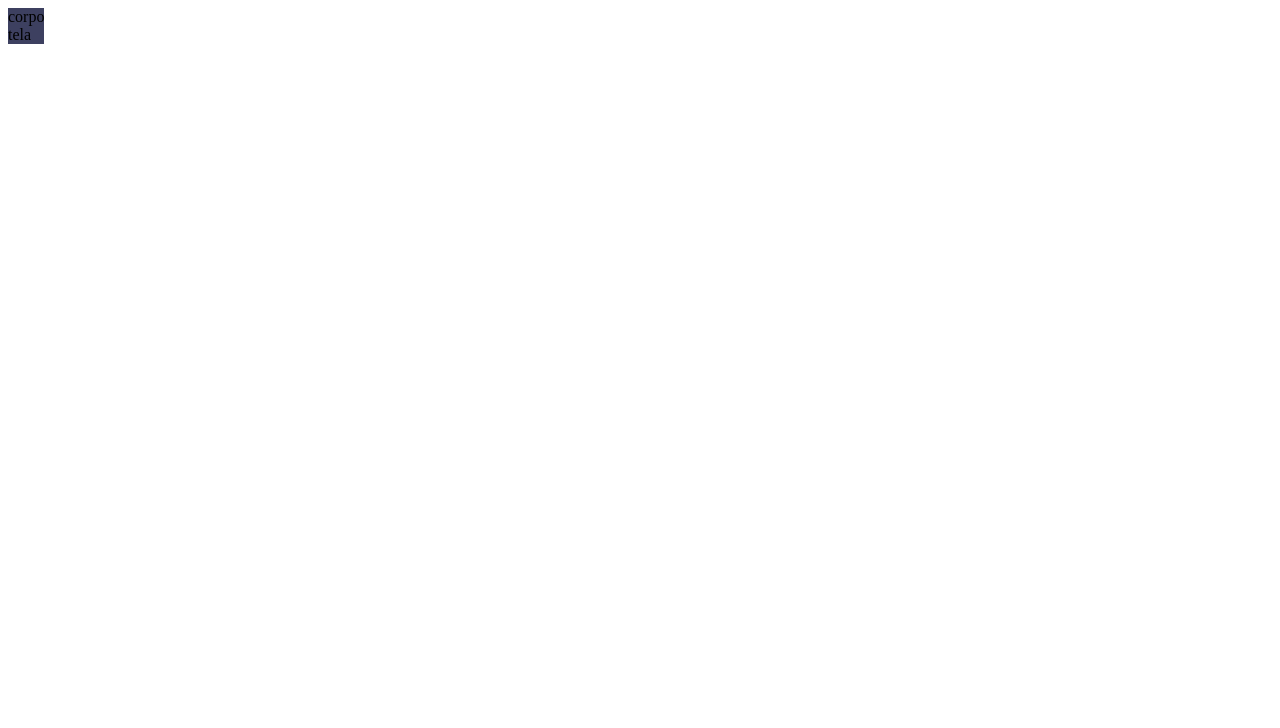
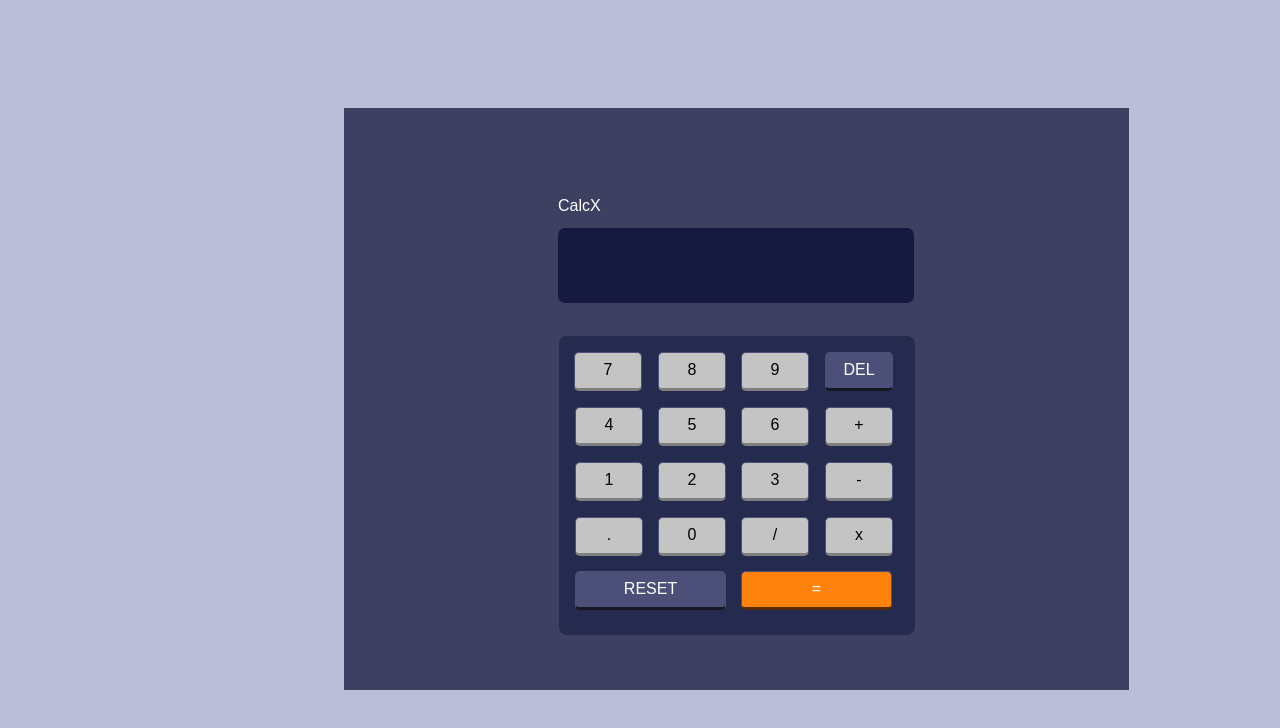
Before and after one commit to HelloErick10/calculadora-html, a plain HTML site: page index.html in a window 1280 px wide. Drawn offline with Linux system fonts and the light colour scheme.

Commit message:
Add files via upload

```diff
--- a/index.html
+++ b/index.html
@@ -5,17 +5,35 @@
     <meta http-equiv="X-UA-Compatible" content="IE=edge">
     <meta name="viewport" content="width=device-width, initial-scale=1.0">
     <link rel="stylesheet" href="styles/reset.css">
+    <link rel="stylesheet" href="styles/normalize.css">
     <link rel="stylesheet" href="styles/styles.css">
     <title>calculator</title>
 </head>
 <body>
     <div class="body_calculator">
-        corpo
+        <p class="name_calc">CalcX</p>
         <div class="screen">
-            tela
 
         </div>
         <div class="num_group">
+            <button class="btn btn_1">1</button>
+            <button class="btn btn_2">2</button>
+            <button class="btn btn_3">3</button>
+            <button class="btn btn_4">4</button>
+            <button class="btn btn_5">5</button>
+            <button class="btn btn_6">6</button>
+            <button class="btn btn_7">7</button>
+            <button class="btn btn_8">8</button>
+            <button class="btn btn_9">9</button>
+            <button class="btn btn_0">0</button>
+            <button class="btn btn_sum">+</button>
+            <button class="btn btn_sub">-</button>
+            <button class="btn btn_x">x</button>
+            <button class="btn btn_dot">.</button>
+            <button class="btn btn_div">/</button>
+            <button class="btn btn_equal">=</button>
+            <button class="btn btn_del">DEL</button>
+            <button class="btn btn_reset">RESET</button>
         </div>
     </div>
     </div>
--- a/styles/styles.css
+++ b/styles/styles.css
@@ -1,5 +1,160 @@
+
+body{
+   background-color: #bbbed8;
+}
 .body_calculator{
    background: #3D4060;
    position: absolute;
+   width: 785px;
+   height: 582px;
+   top: 108px;
+   left: 344px;
+}
 
+.screen{
+   background: #161A40;
+   position: absolute;
+   width: 356px;
+   height: 75px;
+   border-radius: 7px;
+   top: 120px;
+   left: 214px;
 }
+.num_group{
+   position: absolute;
+   width: 356px;
+   height: 299px;
+   background: #242B4E;
+   border-radius: 8px;
+   top: 228px;
+   left: 215px;
+}
+.btn{
+   background: #C4C4C4;
+   position: absolute;
+   width: 68px;
+   height: 39px;
+
+   border: solid 1px #4C5078;
+   border-bottom: 3px outset #d3d3d3;
+   box-sizing: border-box;
+  /* box-shadow: 0px 4px 4px rgba(67, 59, 59, 0.4);*/
+   border-radius: 5px;
+   font-family: Arial, Helvetica, sans-serif;
+}
+/*Primeira fileira de botões*/
+.btn_7{
+   left: 15px;
+   top: 16px;
+}
+.btn_8{
+   left: 99px;
+   top: 16px;
+}
+.btn_9{
+   left: 182px;
+   top: 16px;
+}
+.btn_del{
+   left: 266px;
+   top: 16px;
+
+   background: #4C5078;
+   color: white;
+   border-color: #4C5078;
+}
+
+/*segunda fileira de botões*/
+.btn_4{
+   left: 16px;
+   top: 71px;
+}
+
+.btn_5{
+   left: 99px;
+   top: 71px;
+}
+.btn_6{
+   left: 182px;
+   top: 71px;
+}
+.btn_sum{
+   left: 266px;
+   top: 71px;
+}
+
+/*terceira fileira de botões*/
+
+.btn_1{
+   left: 16px;
+   top: 126px;
+}
+.btn_2{
+   left: 99px;
+   top: 126px;
+}
+.btn_3{
+   left: 182px;
+   top: 126px;
+}
+.btn_sub{
+   left: 266px;
+   top: 126px;
+}
+
+/*terceira fileira de botoes */
+
+.btn_dot{
+   left: 16px;
+   top: 181px;
+}
+.btn_0{
+   left: 99px;
+   top: 181px;
+}
+.btn_div{
+   left: 182px;
+   top: 181px;
+}
+.btn_x{
+   left: 266px;
+   top: 181px;
+}
+.btn_reset{
+   position: absolute;
+   top: 235px;
+   width: 151px;
+   height: 39px;
+   left: 16px;
+
+   background: #4C5078;
+   color: white;
+   border-color: #4C5078;
+}
+.btn_equal{
+   position: absolute;
+   top: 235px;
+   width: 151px;
+   height: 39px;
+   left: 182px;
+
+   background: #ff820c;
+   color: white;
+   border-color: #4C5078;
+   border-bottom: outset 3px #a85406;
+}
+.btn:active{
+   border-bottom: 2px;
+}
+.btn_equal:hover{background-color:#df7008 ;transition: 0.5s;}
+.btn_equal:active{
+   border-bottom: solid 2px #a7560a;
+   font-family: Arial, Helvetica, sans-serif;
+}
+.name_calc{
+   position: absolute;
+   color: white;
+   font-family: Arial, Helvetica, sans-serif;
+   top: 73px;
+   left: 214px;
+}
```
Also changed, not shown: styles/normalize.css (added).
